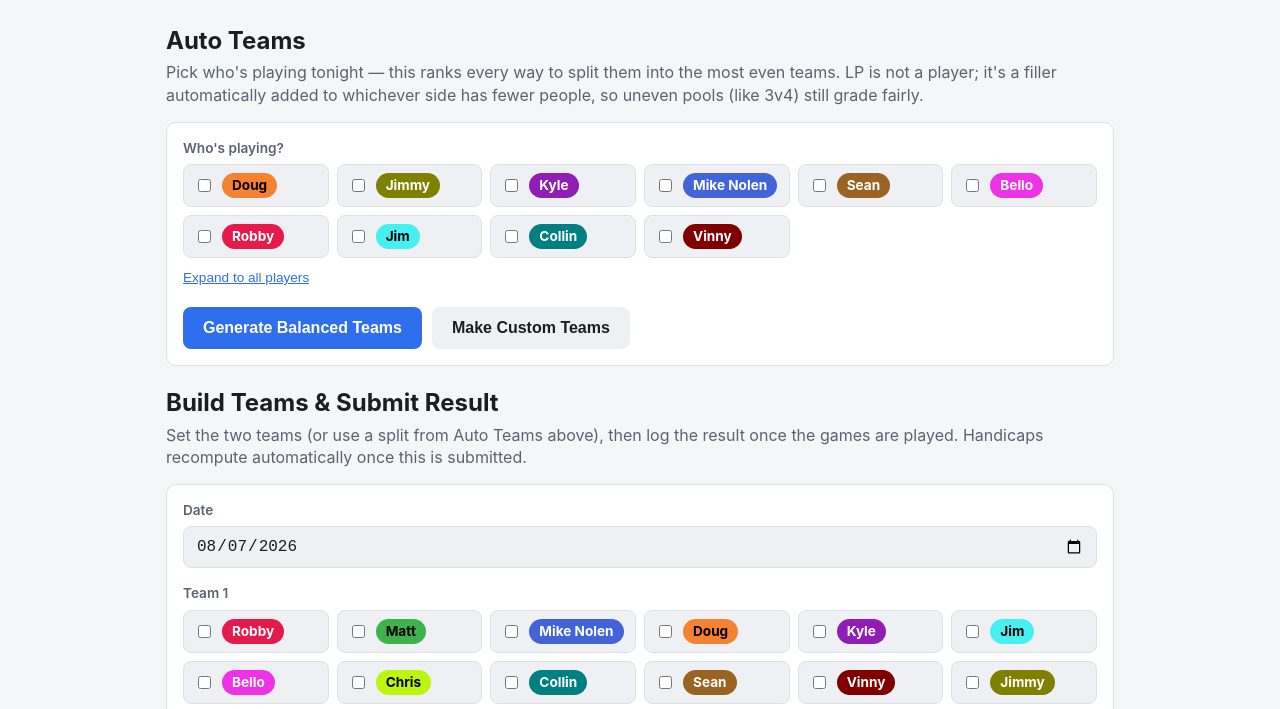
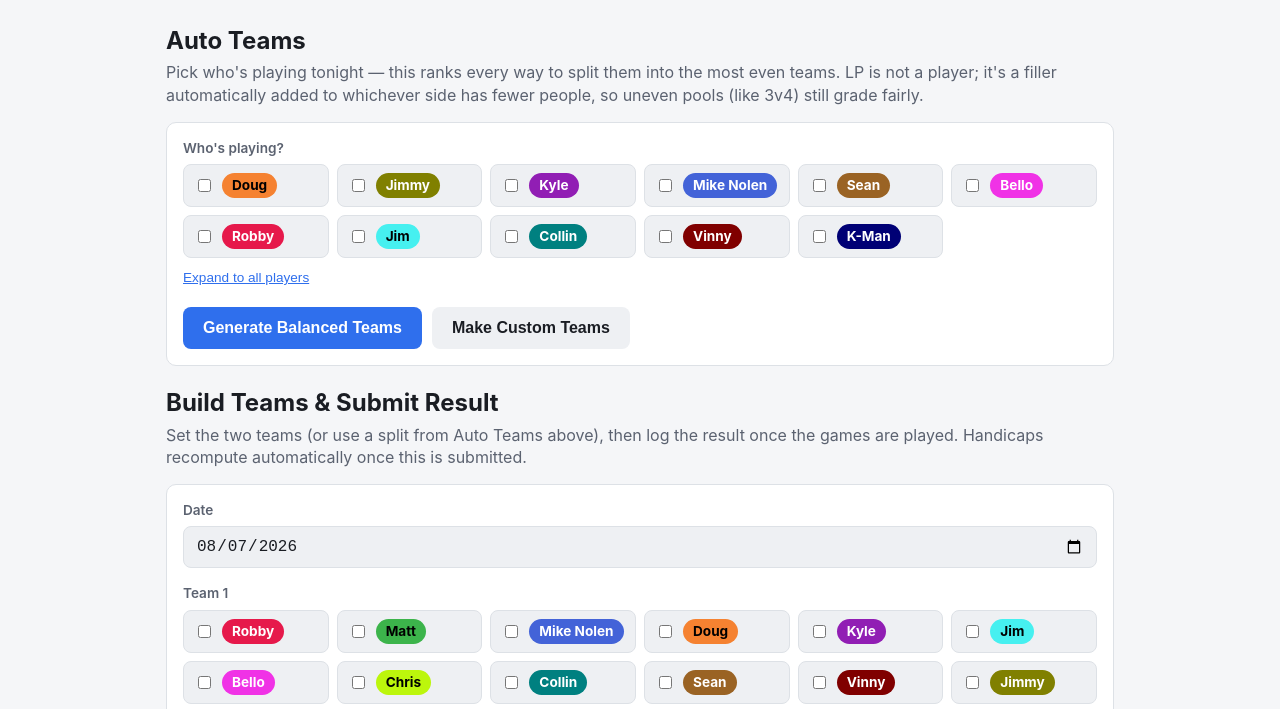
Before and after one commit to robbyho-aoe2/fortnite, a website: page public/index.html in a window 1280 px wide. Shown: the part 62-771 px from the top of the page. Drawn offline with Linux system fonts and the light colour scheme.

Commit message:
Unhide kman everywhere - no longer pending
Removed the pending flag from his player record (so the existing
!p.pending filters on Handicaps, Season History, Statistics, and Moose
Score now include him), and dropped him from the Auto Teams pool's
hidden-by-default set so he shows up immediately instead of behind
"Expand to all players."

Note: he's still not in ROSTER_ORDER, so his handicap stays fixed at the
7.5 starting value rather than adjusting from real game results - that's a
separate, bigger change (adding him to the solver) I didn't make since
this was scoped to visibility. Say the word if you want that too.

Co-Authored-By: Claude Sonnet 5 <noreply@anthropic.com>

```diff
--- a/public/index.html
+++ b/public/index.html
@@ -128,9 +128,6 @@ import { submitGame, editGame, deleteGame, isEditable } from "./lib/submit-game.
   // reflecting a new game at all (it was never re-rendered post-submit).
   let { players, games, config } = await loadData();
   let byKey = playerByKey(players);
-  // kman is pending (not officially in the group yet) but still gets to
-  // play, so he stays selectable here - just tucked into "Expand to all
-  // players" by default (HIDDEN_BY_DEFAULT below), not on stats pages.
   const roster = players.filter((p) => p.active && p.key !== "lp");
 
   document.getElementById("date").valueAsDate = new Date();
@@ -145,7 +142,7 @@ import { submitGame, editGame, deleteGame, isEditable } from "./lib/submit-game.
 
   // These three barely play — keep them out of the way by default, but one
   // click away for the nights they do show up.
-  const HIDDEN_BY_DEFAULT = new Set(["kman", "chris", "matt"]);
+  const HIDDEN_BY_DEFAULT = new Set(["chris", "matt"]);
 
   for (const p of sortedRoster) {
     const checkbox = el("input", { type: "checkbox", value: p.key });
```
